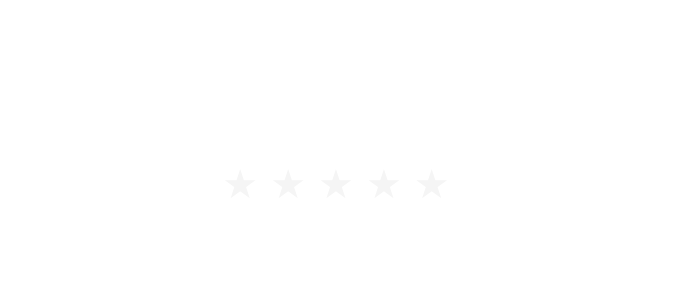
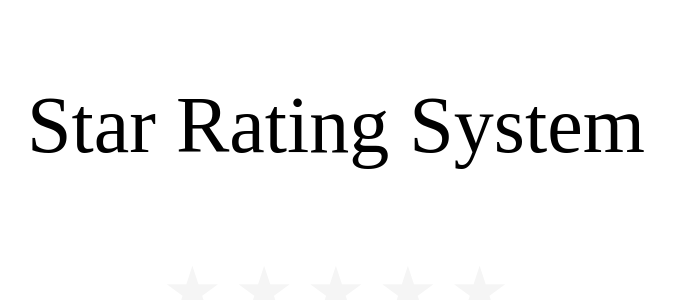
Before and after one commit to amandalynnes/star-rating-system-react, a React (Create React App) app: page / in a window 1280 px wide. Shown: the top 300 px of the page, without its empty margins (304-979 px from the left). Built offline with nearby package versions, Linux system fonts and the light colour scheme.

Commit message:
Added a title to app.js file. Styled title class using Didot font family. Changed margin of rating system to 5em to better align with title.

```diff
--- a/src/App.css
+++ b/src/App.css
@@ -1,12 +1,21 @@
+.title {
+  display: flex;
+  margin: 1em;
+  justify-content: center;
+  font-size: 5em;
+  font-family: Didot;
+
+
+}
 
 .star-rating {
   display: flex;
-  margin: 10em;
+  margin: 5em;
   justify-content: center;
 }
 
 .star-rating .star {
-  font-size: 3em;
+  font-size: 5em;
 }
 
 button {
--- a/src/App.js
+++ b/src/App.js
@@ -4,6 +4,7 @@ import "./App.css";
 const App = () => {
   return (
     <div className="App">
+      <p className="title">Star Rating System</p>
       <StarRating />
     </div>
   );
```
